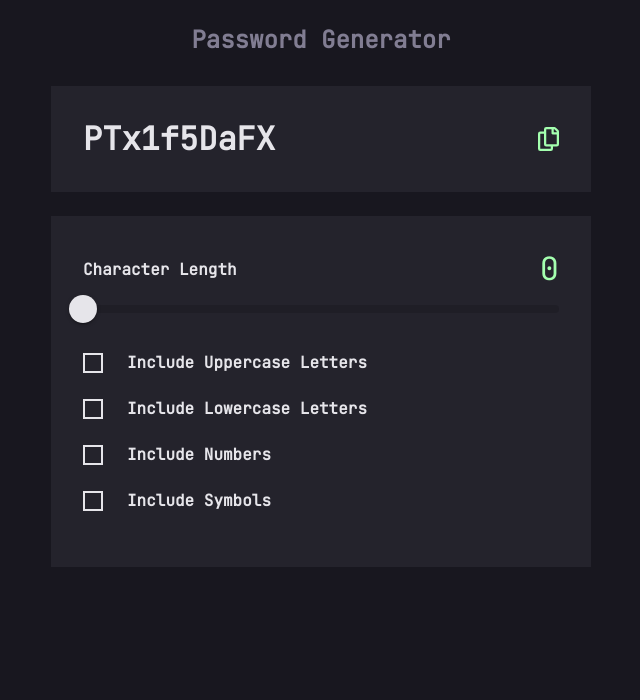
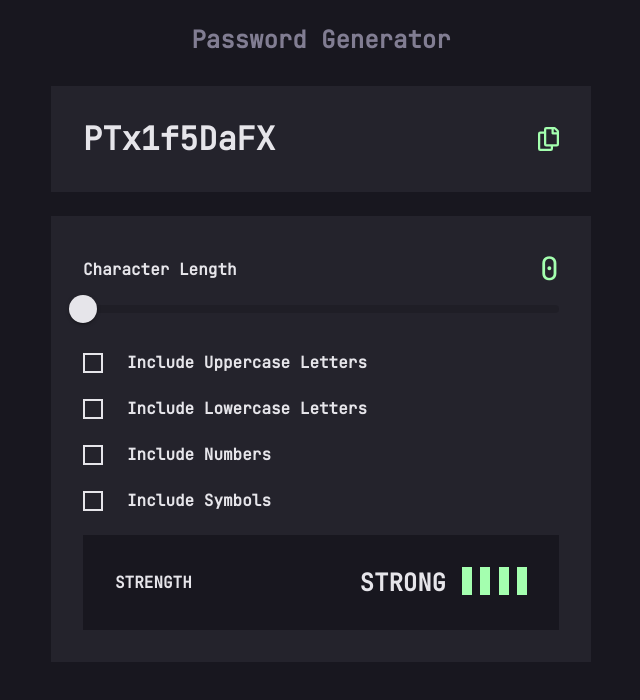
Before and after one commit to Solenoden/password-generator.react, a React (Create React App) app: page / in a window 1280 px wide. Shown: the top 700 px of the page, without its empty margins (319-959 px from the left). Built offline with nearby package versions, Linux system fonts and the light colour scheme.

Commit message:
Create Password Strength Indicator component

```diff
--- a/src/components/password-generator-page/PasswordGeneratorPage.tsx
+++ b/src/components/password-generator-page/PasswordGeneratorPage.tsx
@@ -2,6 +2,8 @@ import './PasswordGeneratorPage.scss';
 import copyIcon from '../../assets/images/icon-copy.svg';
 import SliderInput from "../slider-input/SliderInput";
 import CheckboxInput from "../checkbox-input/CheckboxInput";
+import PasswordStrengthIndicator from "../password-strength-indicator/PasswordStrengthIndicator";
+import { PasswordStrength } from "../../enums/password-strength.enum";
 
 function PasswordGeneratorPage() {
     return (
@@ -17,6 +19,7 @@ function PasswordGeneratorPage() {
                 </div>
 
                 <div id="generate-password-card" className="card">
+                    <div id="inputs">
                         <div className="input-container">
                             <SliderInput label="Character Length" min={4} max={16}></SliderInput>
                         </div>
@@ -33,6 +36,11 @@ function PasswordGeneratorPage() {
                             <CheckboxInput label="Include Symbols"></CheckboxInput>
                         </div>
                     </div>
+                    <div className="card card-dark">
+                        {/* TODO: Pass strength estimation through */}
+                        <PasswordStrengthIndicator strength={PasswordStrength.Strong}></PasswordStrengthIndicator>
+                    </div>
+                </div>
             </div>
         </div>
     );
--- /dev/null
+++ b/src/components/password-strength-indicator/PasswordStrengthIndicator.scss
@@ -0,0 +1,52 @@
+@import "src/theme/colors";
+
+// Base Styles
+.strength-block {
+  height: 28px;
+  width: 10px;
+  border: 2px solid $primary-contrast;
+  margin-right: 8.5px;
+
+  &:last-child {
+    margin-right: 0;
+  }
+}
+
+.strength-title {
+  margin-right: 15.5px;
+}
+
+h6 {
+  height: fit-content;
+  margin-top: auto;
+  margin-bottom: auto;
+}
+
+// Stateful Styles
+.strength-weakest {
+  .active {
+    background-color: $strength-weakest;
+    border-color: $strength-weakest;
+  }
+}
+
+.strength-weak {
+  .active {
+    background-color: $strength-weak;
+    border-color: $strength-weak;
+  }
+}
+
+.strength-medium {
+  .active {
+    background-color: $strength-medium;
+    border-color: $strength-medium;
+  }
+}
+
+.strength-strong {
+  .active {
+    background-color: $strength-strong;
+    border-color: $strength-strong;
+  }
+}
--- /dev/null
+++ b/src/components/password-strength-indicator/PasswordStrengthIndicator.tsx
@@ -0,0 +1,49 @@
+import "./PasswordStrengthIndicator.scss"
+import { PasswordStrength } from "../../enums/password-strength.enum";
+import { ReactElement } from "react";
+
+type PasswordStrengthIndicatorProps = { strength: PasswordStrength | null };
+
+function PasswordStrengthIndicator(props: PasswordStrengthIndicatorProps) {
+    const TOTAL_STRENGTH_LINES = 4;
+    const STRENGTH_TO_LINE_COUNT_MAP: { [key in PasswordStrength]: number } = {
+        [PasswordStrength.Weakest]: 1,
+        [PasswordStrength.Weak]: 2,
+        [PasswordStrength.Medium]: 3,
+        [PasswordStrength.Strong]: 4,
+    };
+    const STRENGTH_TO_TITLE_MAP: { [key in PasswordStrength]: string } = {
+        [PasswordStrength.Weakest]: 'TOO WEAK!',
+        [PasswordStrength.Weak]: 'WEAK',
+        [PasswordStrength.Medium]: 'MEDIUM',
+        [PasswordStrength.Strong]: 'STRONG',
+    }
+
+    function buildStrengthLines(): ReactElement[] {
+        const lines = [];
+        for (let strengthLineNumber = 1; strengthLineNumber < TOTAL_STRENGTH_LINES + 1; strengthLineNumber++) {
+            const isActive = props.strength && strengthLineNumber <= STRENGTH_TO_LINE_COUNT_MAP[props.strength];
+            lines.push(
+                <div className={ "strength-block " + (isActive ? "active" : "") }
+                     key={ "strength-block-" + strengthLineNumber }
+                ></div>
+            );
+        }
+        return lines;
+    }
+
+    return (
+        <div id="strength-indicator" className={ "row justify-content-between " + props.strength }>
+            <h6 className="body">STRENGTH</h6>
+            <div className="row">
+                { props.strength ?
+                    <h6 className="strength-title heading-medium">{ STRENGTH_TO_TITLE_MAP[props.strength]}</h6> : null }
+                <div id="strength-lines-container" className="row">
+                    { buildStrengthLines() }
+                </div>
+            </div>
+        </div>
+    );
+}
+
+export default PasswordStrengthIndicator;
--- /dev/null
+++ b/src/enums/password-strength.enum.ts
@@ -0,0 +1,6 @@
+export enum PasswordStrength {
+    Weakest = 'strength-weakest',
+    Weak = 'strength-weak',
+    Medium = 'strength-medium',
+    Strong = 'strength-strong',
+}
--- a/src/theme/widgets.scss
+++ b/src/theme/widgets.scss
@@ -6,4 +6,8 @@
   padding: 32px;
   display: flex;
   flex-direction: column;
+
+  &.card-dark {
+    background-color: $primary-dark;
+  }
 }
```
Lines whose indentation alone changed are shown as unchanged.
